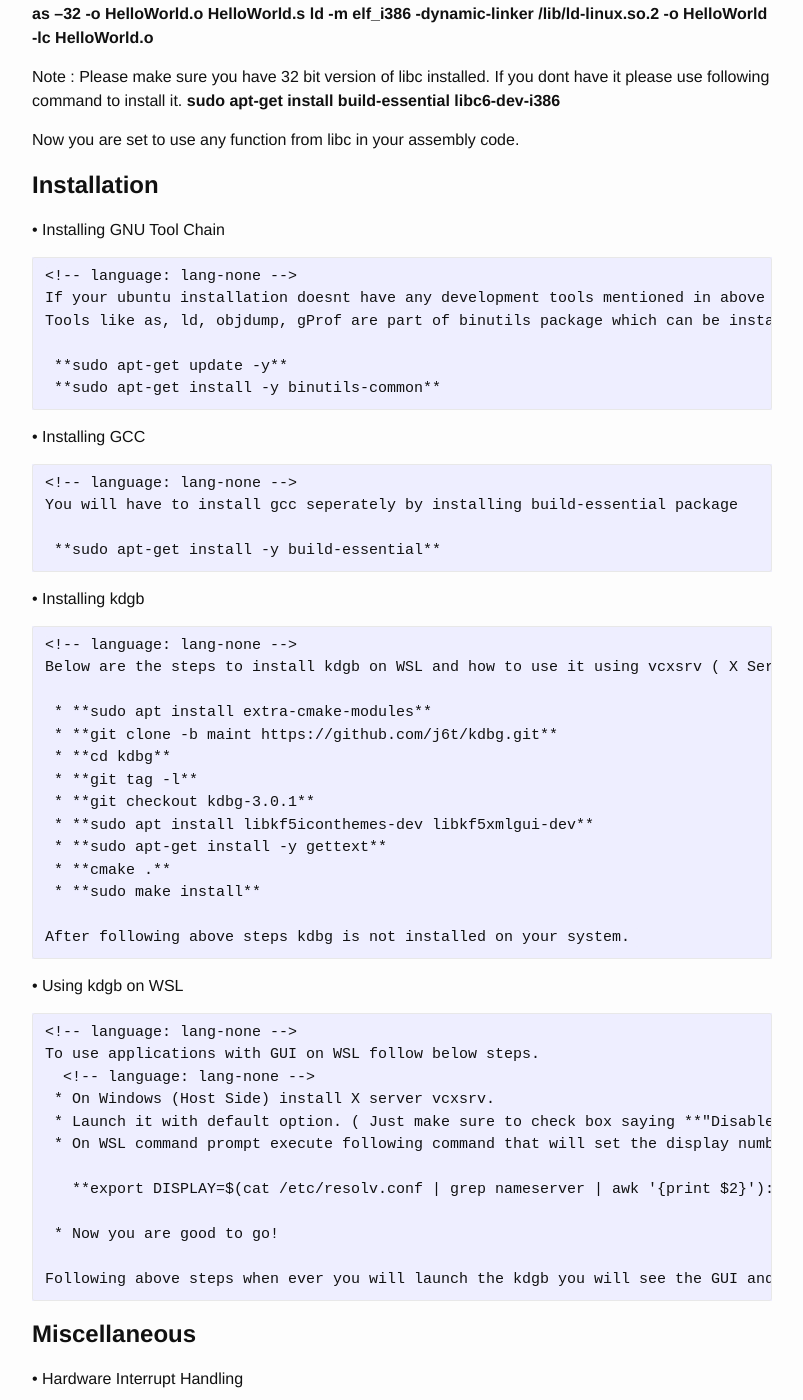
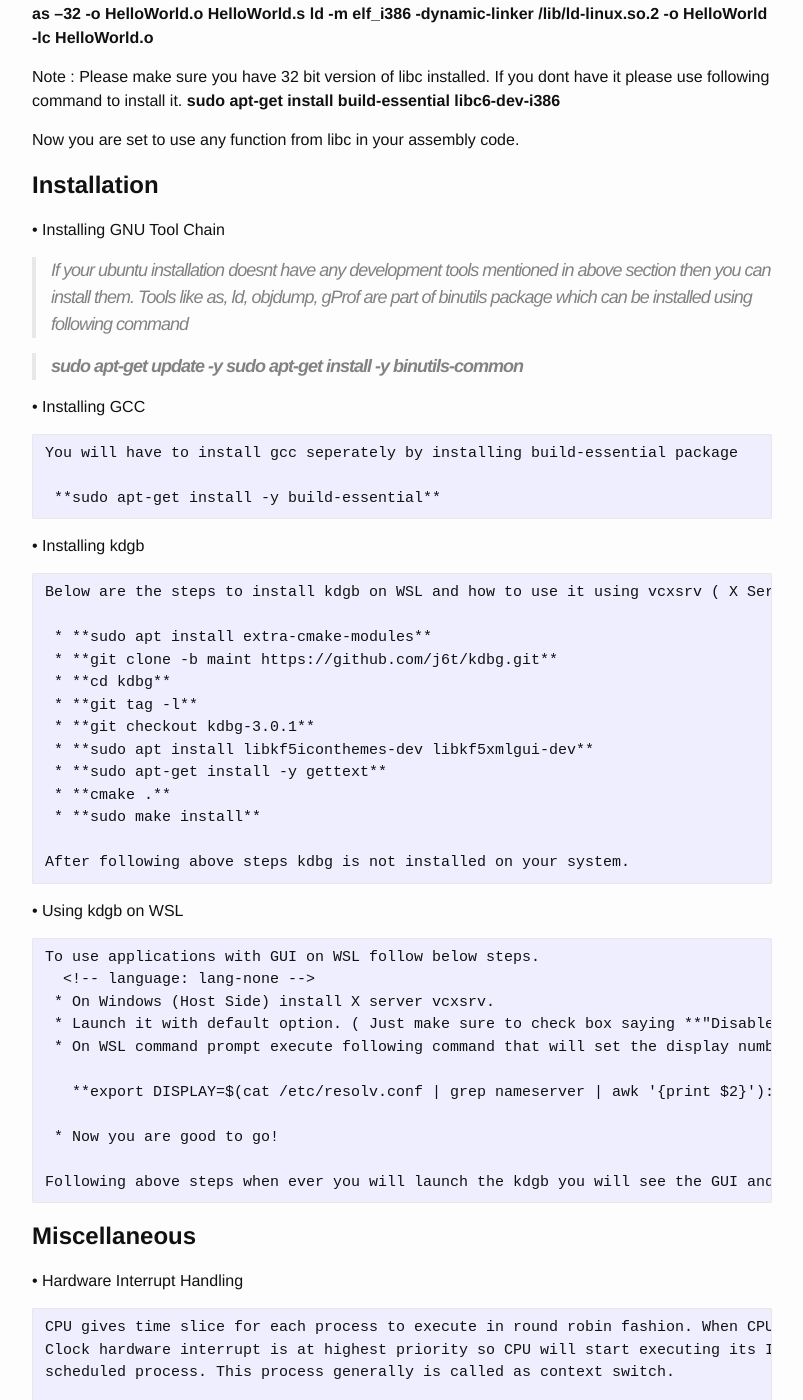
Before and after one commit to PixelClear/PixelClear.github.io, a Jekyll site: the page built from _posts/2021-01-02-x86-Assembly-tutorial-part1.markdown, in a window 1280 px wide and 1400 px high, scrolled down 8110 px. Shown: the whole window, without its empty margins (238-1041 px from the left). Built offline with Jekyll 4.4.1, drawn with Linux system fonts in a browser that asks for light colours; part of the change alters nothing that is shown.

```diff
--- a/_posts/2021-01-02-x86-Assembly-tutorial-part1.markdown
+++ b/_posts/2021-01-02-x86-Assembly-tutorial-part1.markdown
@@ -338,23 +338,20 @@ Now you are set to use any function from libc in your assembly code.
 
   • Installing GNU Tool Chain
 
-	<!-- language: lang-none -->
-    If your ubuntu installation doesnt have any development tools mentioned in above section then you can install them.
-    Tools like as, ld, objdump, gProf are part of binutils package which can be installed using following command
+>   If your ubuntu installation doesnt have any development tools mentioned in above section then you can install them.
+>   Tools like as, ld, objdump, gProf are part of binutils package which can be installed using following command
 
-     **sudo apt-get update -y**
-     **sudo apt-get install -y binutils-common**
+>    **sudo apt-get update -y**
+>    **sudo apt-get install -y binutils-common**
 
   • Installing GCC
 
-	<!-- language: lang-none -->
     You will have to install gcc seperately by installing build-essential package
 
      **sudo apt-get install -y build-essential**
 
   • Installing kdgb
 
-	<!-- language: lang-none -->
     Below are the steps to install kdgb on WSL and how to use it using vcxsrv ( X Server).
 
      * **sudo apt install extra-cmake-modules**
@@ -371,7 +368,7 @@ Now you are set to use any function from libc in your assembly code.
 
   • Using kdgb on WSL
 
-	<!-- language: lang-none -->
+<!-- language: lang-none -->
     To use applications with GUI on WSL follow below steps.
 	  <!-- language: lang-none -->
      * On Windows (Host Side) install X server vcxsrv.
```
